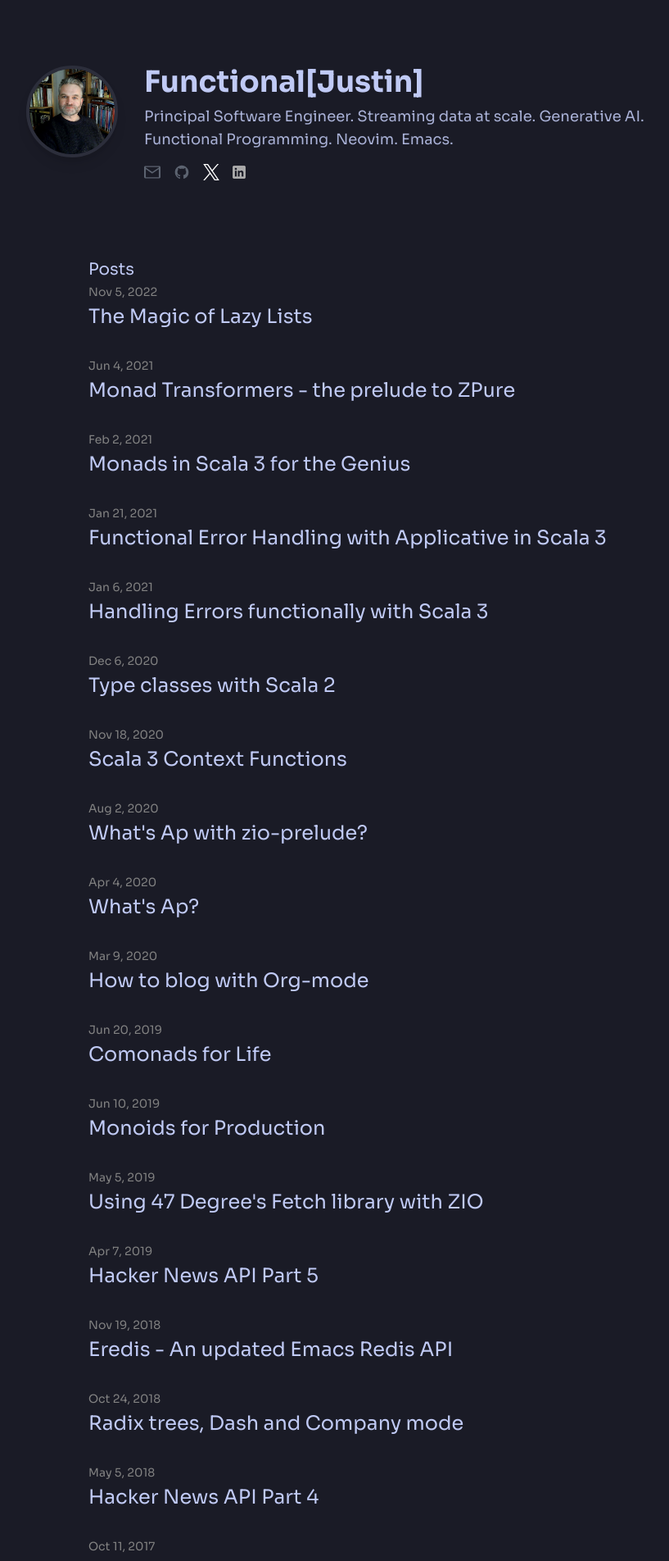
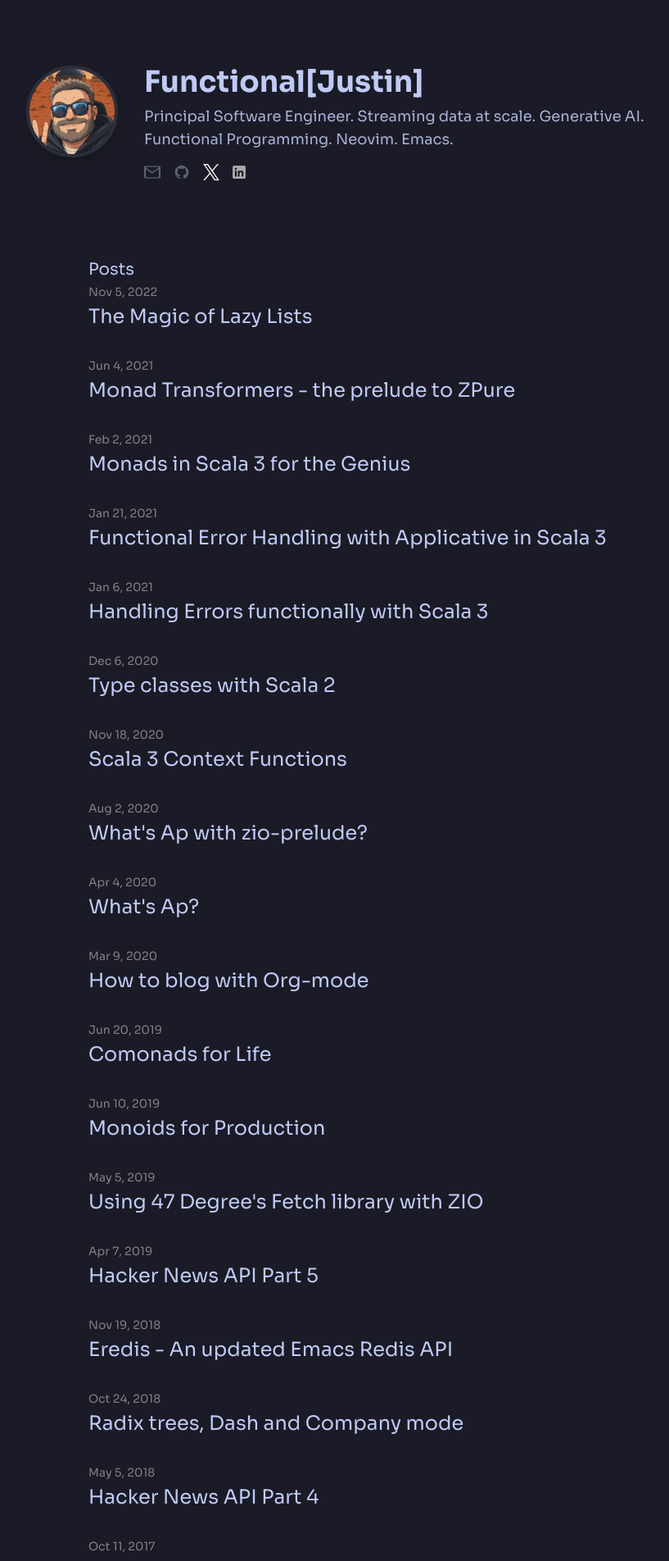
Before and after one commit to justinhj/justinhj.github.io, a Jekyll site: the page built from index.html, in a window 1280 px wide. Shown: the top 1904 px of the page at 82% size, without its empty margins (192-1009 px from the left). Built offline with Jekyll 4.4.1, drawn with Linux system fonts in a browser that asks for light colours; nearby versions of some CDN libraries.

Commit message:
feat: Add GEMINI.md and new profile image
This commit introduces the GEMINI.md file, which will be used to store project-specific information for the Gemini CLI.

It also adds a new profile image and updates the header to use it.

```diff
--- a/_includes/header.html
+++ b/_includes/header.html
@@ -2,7 +2,7 @@
 <header class="flex flex-col md:flex-row items-start gap-8 mb-16">
     <!-- <div class="wrapper"> -->
     <div class="flex-shrink-0">
-      <img class="w-28 h-28 rounded-full border-4 border-[var(--border-color)] shadow-lg" src="/images/justinnew.png" alt="justinhj's profile picture">
+      <img class="w-28 h-28 rounded-full border-4 border-[var(--border-color)] shadow-lg" src="/images/justinmars.jpg" alt="justinhj's profile picture">
     </div>
     <div class="flex-grow">
       <h1 class="text-4xl font-bold mb-2" href="{{ site.baseurl }}">{{ site.title }}</h1>
@@ -11,7 +11,6 @@
           {{ site.description }}
       </p>
       <div class="flex items-center space-x-4 text-sm">
-
 
           <a href="mailto:{{ site.email }} " class="flex items-center space-x-2 group">
                         <svg class="w-5 h-5 text-[var(--secondary-text-color)] group-hover:text-[var(--accent-hover-color)] transition-colors" fill="currentColor" viewBox="0 0 24 24" aria-hidden="true"><path d="M1.75 3h20.5c.966 0 1.75.784 1.75 1.75v14.5A1.75 1.75 0 0122.25 21H1.75A1.75 1.75 0 010 19.25V4.75C0 3.784.784 3 1.75 3zM2.5 4.5v.812l9.5 6.333 9.5-6.333V4.5h-19zM2.5 19.5h19V7.53l-9.332 6.221a.75.75 0 01-.836 0L2.5 7.53V19.5z"></path></svg>
@@ -38,82 +37,10 @@
 
       </div>
    </div>
+
+
 </header>
 
-    <!-- <div class="footer-col-wrapper"> -->
-    <!--   <div class="footer-col footer-col-3"> -->
-	<!-- <h5><a class="site-title" href="{{ site.baseurl }}/">{{ site.title }}</a></h5> -->
-    <!--   </div> -->
-    <!-- </div> -->
-
-    <!-- <div class="footer-col-wrapper"> -->
-
-    <!--   <div class="footer-col footer-col-1"> -->
-    <!--     <p> -->
-    <!--       <img class="circle" width="110px" src="/images/justinnew.png"/></p> -->
-
-    <!--   </div> -->
-
-    <!--   <div class="footer-col footer-col-2"> -->
-    <!--     <p>{{ site.description }} </p> -->
-    <!--   </div> -->
-
-    <!--   <div class="footer-col footer-col-3"> -->
-    <!--     <ul class="social-media-list"> -->
-    <!--       {% if site.github_username %} -->
-    <!--       <li> -->
-    <!--         {% include icon-github.html username=site.github_username %} -->
-    <!--       </li> -->
-    <!--       {% endif %} -->
-
-	  <!-- <li> -->
-	    <!-- <a href="mailto:{{ site.email }}"> -->
-	      <!-- <span class="icon"> -->
-		<!-- <img src="/images/email.png"/> -->
-	      <!-- </span> -->
-	      <!-- <span class="username"> -->
-		<!-- {{ site.email_display }} -->
-	      <!-- </span> -->
-	    <!-- </a> -->
-	  <!-- </li> -->
-
-    <!--       <li> -->
-    <!--         <a href="https://gitter.im/justinhj"> -->
-    <!--         <span class="icon"> -->
-    <!--           <svg version="1.1" xmlns="http://www.w3.org/2000/svg" xmlns:xlink="http://www.w3.org/1999/xlink" viewBox="0 0 98.7 16.3" data-v-44ebcb1a=""><g><path d="M20.9,0.3h2.6v15.8h-2.6V0.3z"></path> <path d="M34.8,2.9h-4V0.3h11.8v2.6h-5.2v13.2h-2.6V2.9z"></path> <path d="M51.9,2.9h-4V0.3h11.8v2.6h-5.2v13.2h-2.6V2.9z"></path> <path d="M66.4,0.3h11.8v2.6H69v3.9h7.9v2.6H69v4h9.2v2.6H66.4V0.3z"></path> <path d="M98.7,16.1l-4.2-5.9c1.7-0.9,2.8-2.5,2.8-4.6c0-3.1-2.5-5.3-5.7-5.3l-6.2,0v15.8h2.6l0-5.3 -->
-    <!-- c0,0,3.6,0,3.6,0l3.8,5.3H98.7z M88.1,8.2l0-5.3l3.5,0c1.7,0,3,1,3,2.6c0,1.7-1.4,2.6-3,2.6L88.1,8.2z"></path> <path d="M7.9,7.1v2.6l3.9,0c0,0,0,1.4,0,2.3c-0.1,0.2-0.4,1.8-3.8,1.8c-0.2,0-0.3,0-0.5,0 -->
-    <!-- c-0.1,0-0.2,0-0.2,0c-0.1,0-0.2,0-0.2,0c-0.1,0-0.2-0.1-0.3-0.1c-0.1,0-0.1,0-0.2-0.1c0,0-0.1,0-0.1,0c-2.1-0.7-3.5-2.8-3.5-5.3 -->
-    <!-- l0,0v0v0c0-0.3,0-0.5,0.1-0.8C3.3,4.7,5.4,2.5,8,2.5c0.9,0,2.5,0.3,3.6,1.5l1.5-2.2c0,0-1.3-1.9-5-1.9C3.7,0,0.4,3.3,0,7.3 -->
-    <!-- c0,0.3,0,0.6,0,0.8l0,0l0,0c0,4.3,3.2,7.9,7.7,8.1c0.2,0,0.3,0,0.5,0c0,0,0.1,0,0.1,0c0.3,0,0.5,0,0.7,0c0.1,0,0.2,0,0.3,0 -->
-    <!-- c0.2,0,0.3,0,0.5-0.1c2.7-0.1,4.7-2.3,4.7-3.4c0-5,0-5.7,0-5.7H7.9z"></path></g></svg> -->
-    <!--         </span> -->
-    <!--         <span class="username"> -->
-    <!--           {{ site.gitter_username }} -->
-    <!--         </span> -->
-<!-- </a> -->
-    <!--       </li> -->
-	  <!-- <li> -->
-	    <!-- <a href="https://www.linkedin.com/in/justinheyesjones"> -->
-	      <!-- <span class="icon"> -->
-		<!-- <img src="/images/linkedin.png"/> -->
-	      <!-- </span> -->
-	      <!-- <span class="username"> -->
-		<!-- LinkedIn -->
-	      <!-- </span> -->
-	    <!-- </a> -->
-	  <!-- </li> -->
-
-	  <!-- {% if site.twitter_username %} -->
-    <!--       <li> -->
-    <!--         {% include icon-twitter.html username=site.twitter_username %} -->
-    <!--       </li> -->
-    <!--       {% endif %} -->
-
-
-    <!--     </ul> -->
-    <!--   </div> -->
-
-    <!-- </div> -->
 
     <!-- <div class="my-links"> -->
     <!--   <span class="page-link"> -->
```
Also changed, not shown: images/justinmars.jpg (added).
